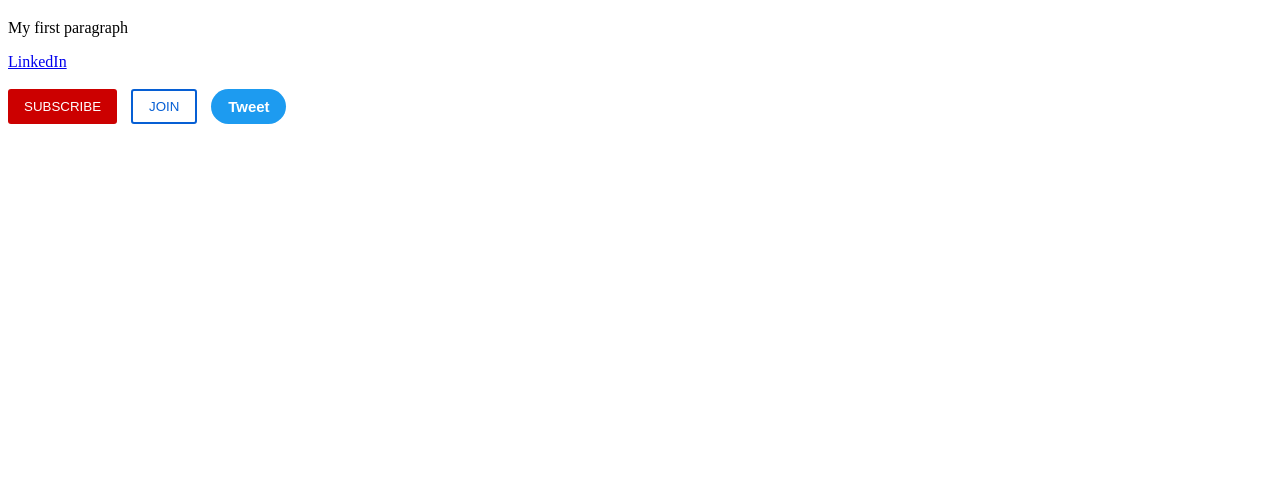
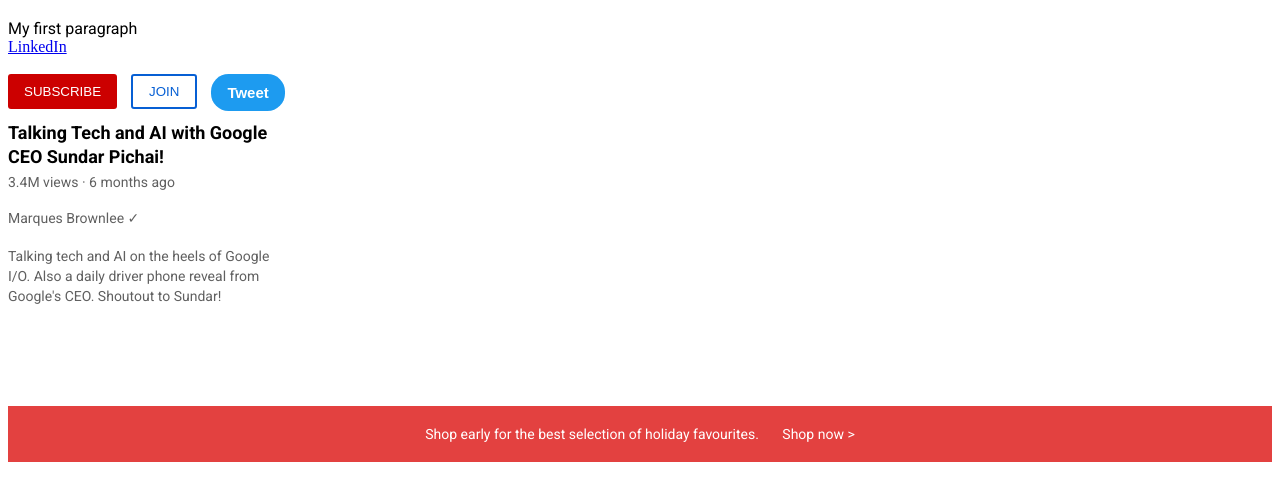
Before and after one commit to saltylubik/blog, a plain HTML site: page web/index.html in a window 1280 px wide. Shown: the part 61-562 px from the top of the page. Drawn offline with Linux system fonts and the light colour scheme.

Commit message:
modified:   web/index.html 	modified:   web/styles.css 	new file:   ytb/index.html 	new file:   ytb/styles.css

```diff
--- a/web/index.html
+++ b/web/index.html
@@ -1,7 +1,10 @@
 <!DOCTYPE html>
 <html>
 <head>
-  <title>My first web</title>
+  <title>Web sandbox</title>
+  <link rel="preconnect" href="https://fonts.googleapis.com">
+  <link rel="preconnect" href="https://fonts.gstatic.com" crossorigin>
+  <link href="https://fonts.googleapis.com/css2?family=Roboto:ital,wght@0,400;0,700;1,400&display=swap" rel="stylesheet">
   <meta charset="utf-8">
   <link rel="stylesheet" href="styles.css">
 </head>
@@ -26,4 +29,27 @@
   <button class="tweet">
     Tweet
   </button>
+
+  <p class="video-title">
+    Talking Tech and AI with Google CEO Sundar Pichai!
+  </p>
+
+  <p class="video-stats">
+    3.4M views &#183; 6 months ago
+  </p>
+
+  <p class="video-author">
+    Marques Brownlee &#10003;
+  </p>
+
+  <p class="video-desc">
+    Talking tech and AI on the heels of Google I/O.
+    Also a daily driver phone reveal from Google's CEO.
+    Shoutout to Sundar!
+  </p>
+
+  <p class="apple-text">
+    Shop early for the best selection of holiday favourites. <span class="inline-text">Shop now &#62;</span>
+  </p>
 </body>
+</html>
--- a/web/styles.css
+++ b/web/styles.css
@@ -1,5 +1,12 @@
 button {
     cursor: pointer;
+    margin-bottom: 10px;
+}
+
+p {
+    font-family: Roboto;
+    margin-top: 0;
+    margin-bottom: 0;
 }
 
 .sub {
@@ -54,15 +61,63 @@ button {
     background-color: rgb(29, 155, 240);
     color: white;
     border: none;
-    height: 35px;
-    width: 75px;
     border-radius: 17.5px;
     font-weight: bold;
     font-size: 15px;
     transition: box-shadow 150ms;
     vertical-align: top;
+    padding-top: 10px;
+    padding-bottom: 10px;
+    padding-left: 16px;
+    padding-right: 16px;
 }
 
 .tweet:hover {
     box-shadow: 5px 5px 10px rgba(0, 0, 0, 0.15);
 }
+
+.video-title {
+    font-size: 18px;
+    font-weight: bold;
+    width: 280px;
+    line-height: 24px;
+    margin-bottom: 5px;
+}
+
+.video-stats{
+    font-size: 14px;
+    color: rgb(96,96,96);
+    margin-bottom: 20px;
+}
+
+.video-author{
+    font-size: 14px;
+    color: rgb(96,96,96);
+    margin-bottom: 20px;
+}
+
+.video-desc{
+    font-size: 14px;
+    color: rgb(96,96,96);
+    width: 280px;
+    line-height: 20px;
+    margin-bottom: 100px;
+}
+
+.apple-text {
+    margin-bottom: 50px;
+    font-size: 14px;
+    background-color: rgb(227, 65, 64);
+    color: white;
+    padding: 20px;
+    text-align: center;
+}
+
+.inline-text{
+    cursor: pointer;
+    margin-left: 20px;
+}
+
+.inline-text:hover {
+    text-decoration: underline;
+}
```
Also changed, not shown: ytb/index.html (added), ytb/styles.css (added).
